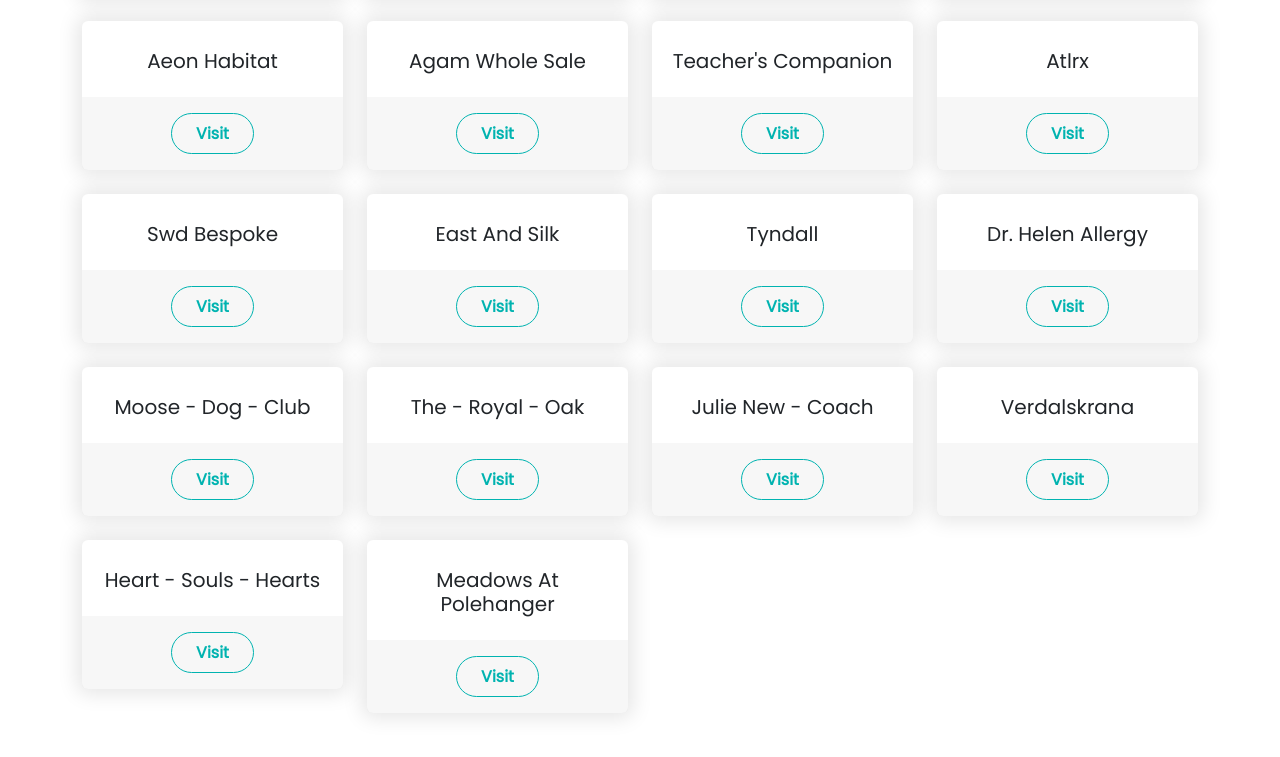
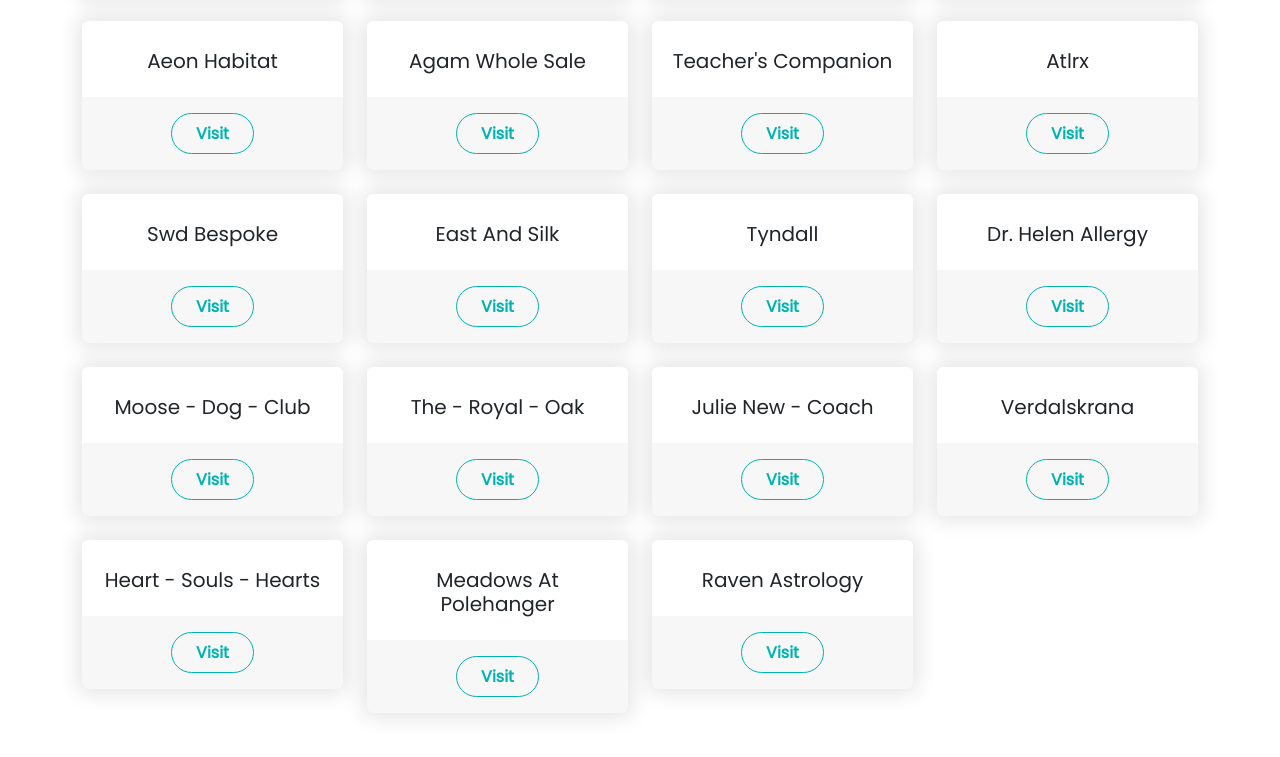
Before and after one commit to Garima8284/my-portfolio, a plain HTML site: page index.html in a window 1280 px wide. Shown: the part 610-1367 px from the top of the page. Drawn offline with nearby package versions, Linux system fonts and the light colour scheme.

Commit message:
update project

```diff
--- a/index.html
+++ b/index.html
@@ -267,6 +267,18 @@
                             <div class="card-footer">
                                 <a target="_blank" href="https://meadowsstaging.polehanger.co.uk/"
                                     class="card-link">Visit</a>
+                            </div>
+                        </div>
+                    </div>
+
+                    <div class="col-lg-3 mt-4">
+                        <div class="card">
+                            <!-- <img src="hero.jpg" class="card-img-top" alt="..."> -->
+                            <div class="card-body">
+                                <h5 class="card-title">raven astrology</h5>
+                            </div>
+                            <div class="card-footer">
+                                <a target="_blank" href="https://ravenastrology.co.uk/" class="card-link">Visit</a>
                             </div>
                         </div>
                     </div>
```
